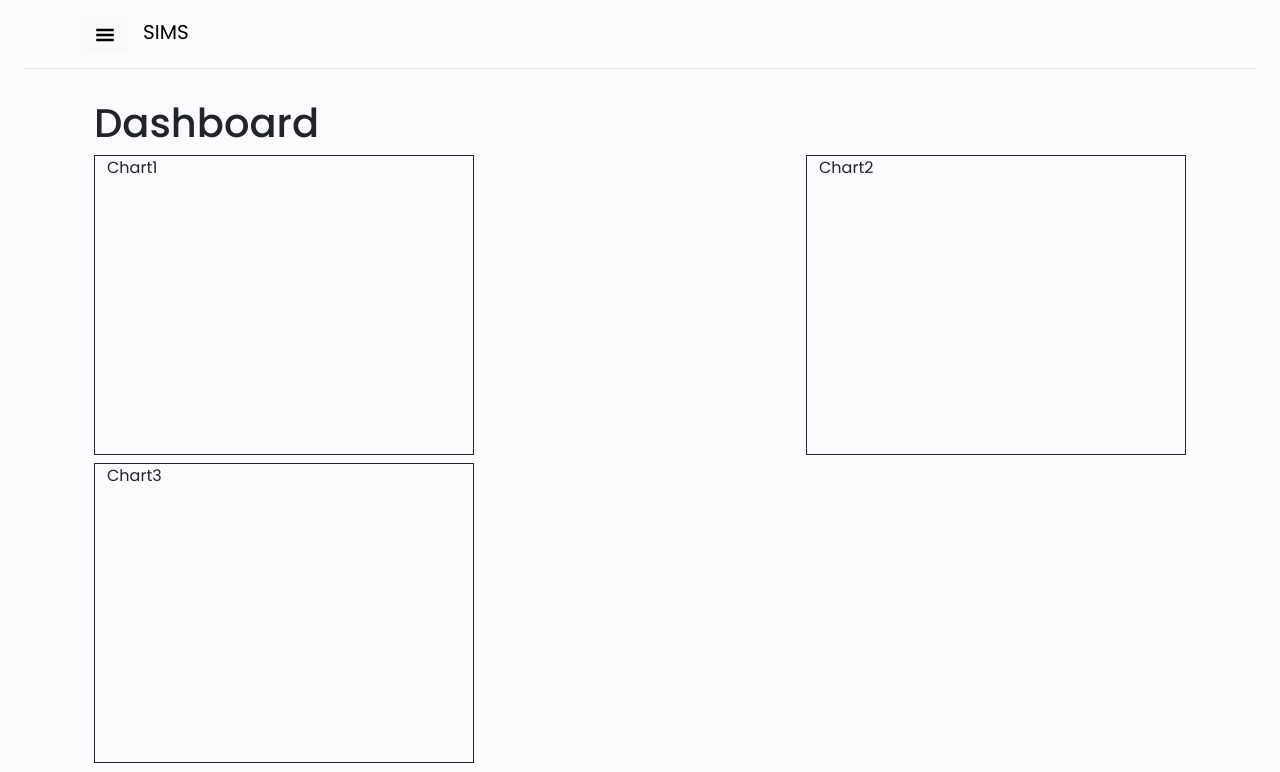
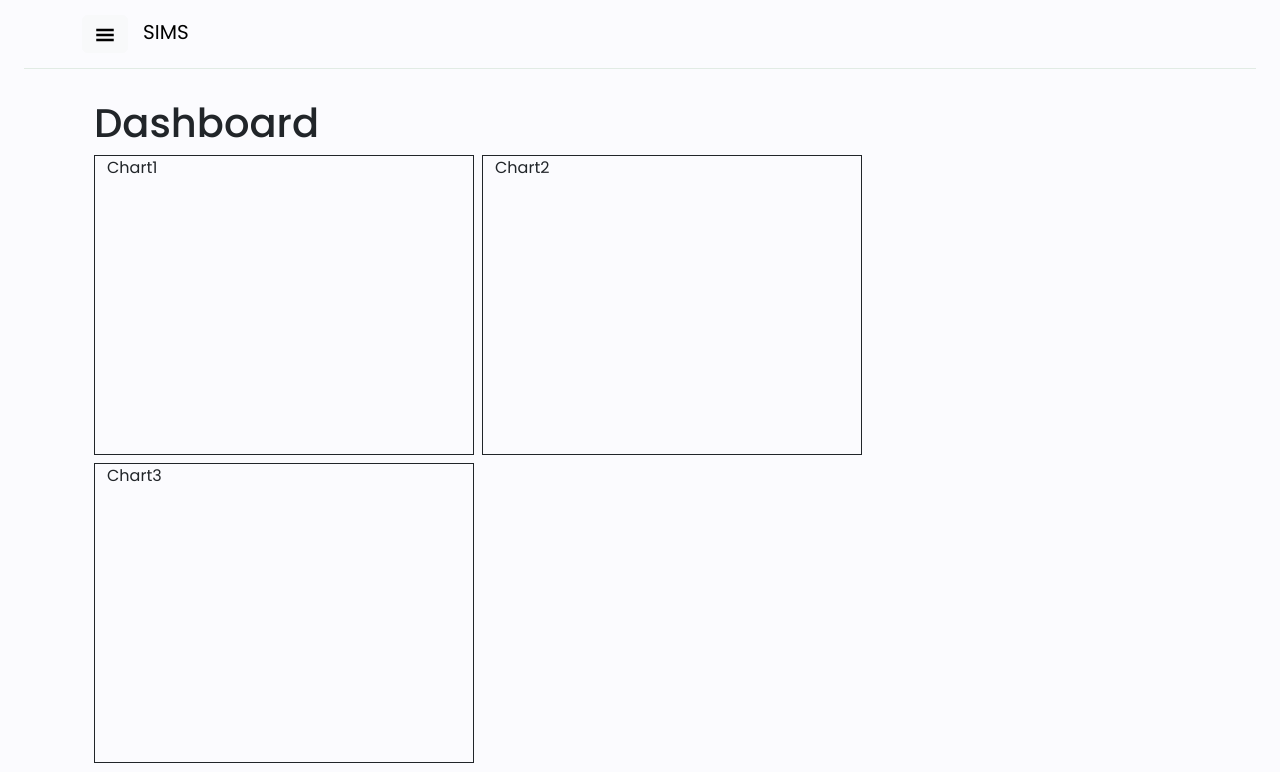
Before and after one commit to MarkRyuo/SalesInventoryManagementSystem_SIMS, a React (Vite) app in the folder client/: page /DashboardPage in a window 1280 px wide. Shown: the top 772 px of the page. Built offline with nearby package versions, Linux system fonts and the light colour scheme.

Commit message:
Subject : Body

```diff
--- a/client/src/components/Dashboard/Charts.jsx
+++ b/client/src/components/Dashboard/Charts.jsx
@@ -13,7 +13,7 @@ export const Charts = () => {
     return (
         <>
             <div className="mainChart">
-                <Row className="gap-2 d-flex justify-content-between">
+                <Row className="gap-2">
                     <Col lg={4} md={12} className={DashStyle.colChart1}>
                         <Chart1 />
                     </Col>
```
